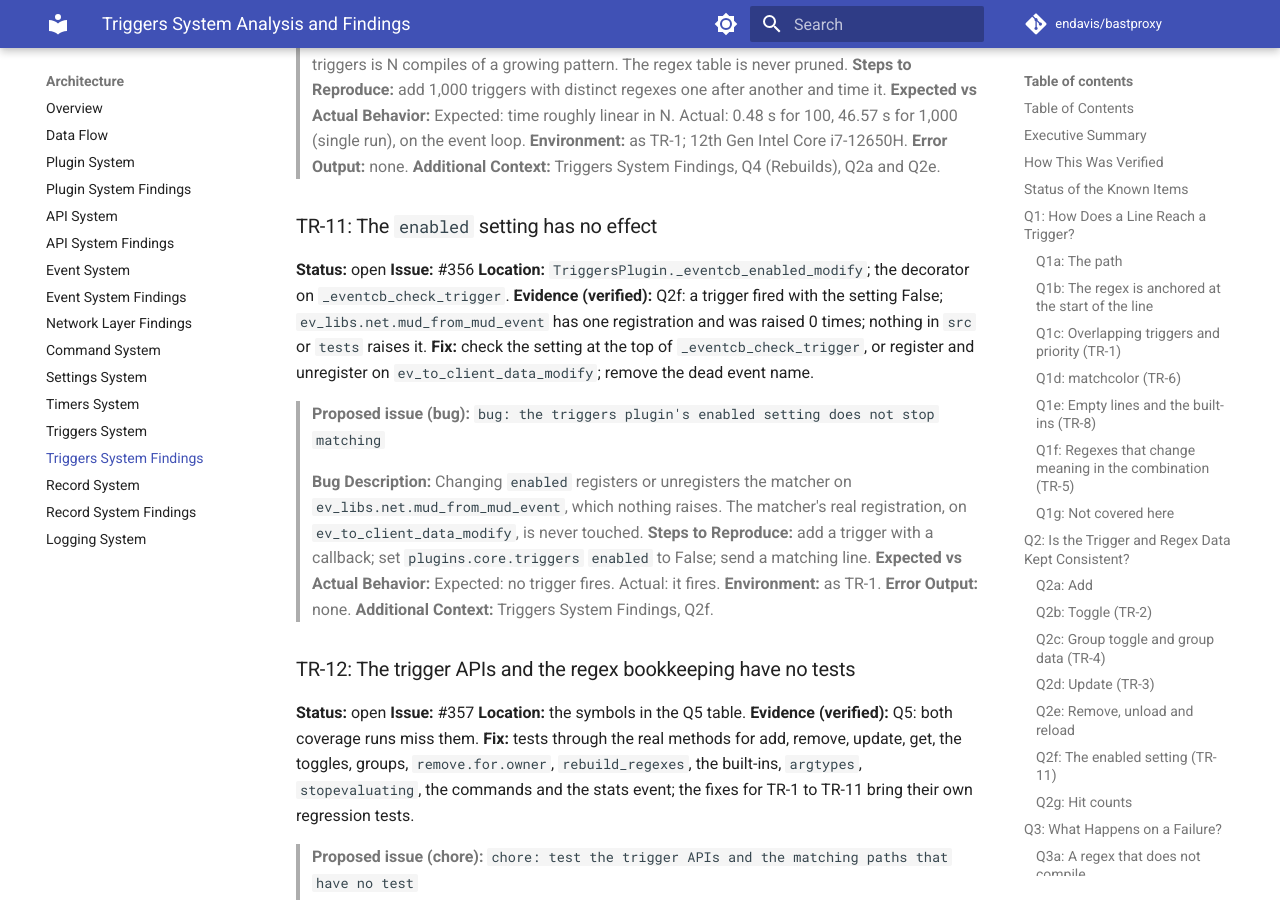
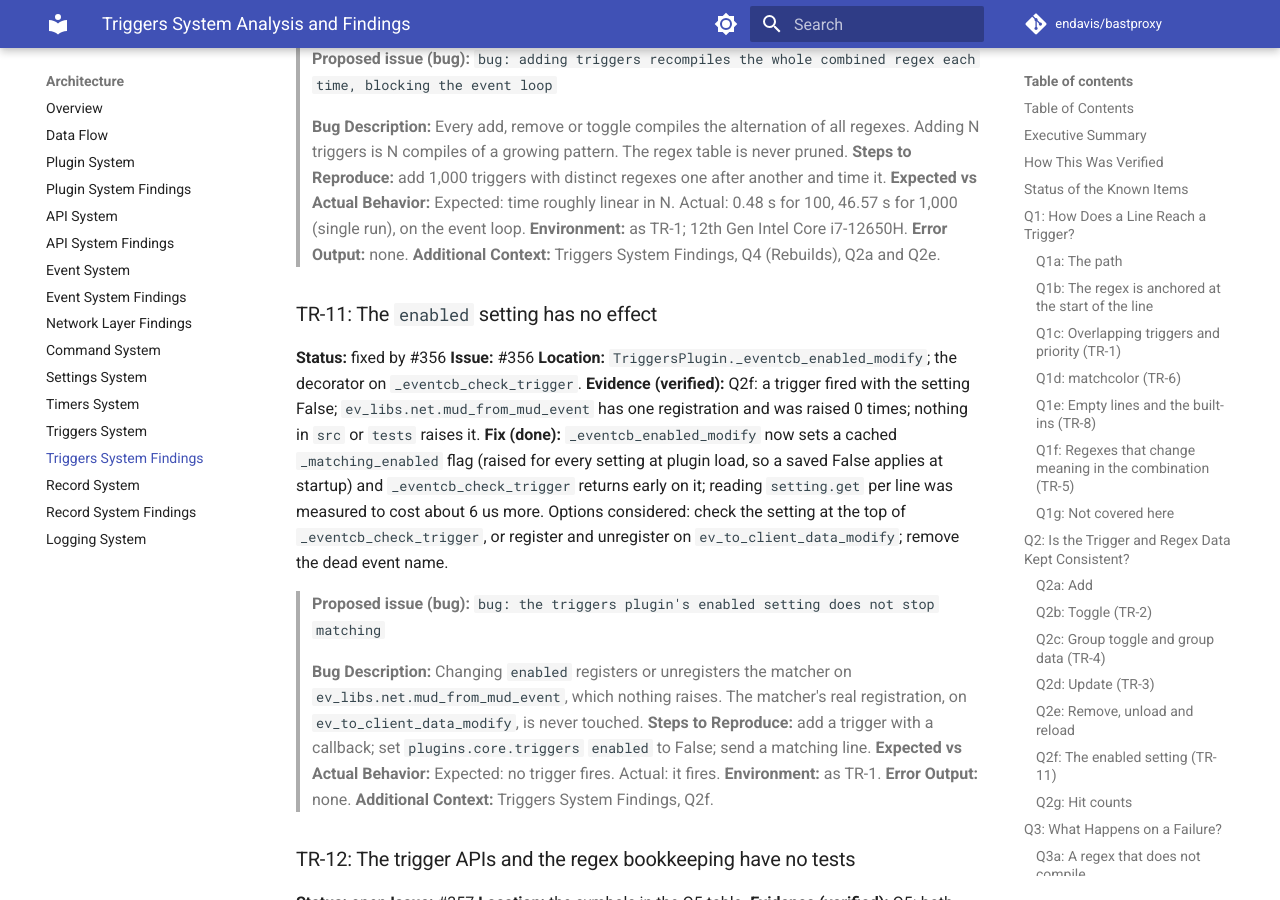
Before and after one commit to endavis/bastproxy, an MkDocs documentation site: the page built from docs/claude/triggers_system_findings.md, in a window 1280 px wide and 900 px high, scrolled down 30475 px. Built offline with MkDocs 1.6.1 and Material for MkDocs 9.7.7, drawn with Linux system fonts in a browser that asks for light colours; comment, search, counter and statistics services are not loaded; some of the changed text lies outside the part shown.

Commit message:
fix: make the triggers plugin's enabled setting stop matching (merges PR #367, addresses #356)
* fix: make the triggers plugin's enabled setting stop matching (addresses #356)

The setting registered and unregistered the matcher on an event nothing
raises, so turning it off changed nothing. Remove that handler and have
the matcher return early while the setting is False, which also covers a
value saved as False at startup. Update TR-11 and the pages that
described the old behaviour.

Co-Authored-By: Claude Opus 5.5 <noreply@anthropic.com>
Claude-Session: https://claude.ai/code/session_01NXu1sbBxFsEQW16MiZv7Je

* fix: cache the triggers enabled setting instead of reading it per line (addresses #356)

Reading the setting in the matcher cost three extra API dispatches on
every MUD line. Keep it in a flag that the enabled-modified handler
updates; the settings plugin raises that event for every setting at
plugin load, so a value saved as False still applies at startup.

Co-Authored-By: Claude Opus 5.5 <noreply@anthropic.com>
Claude-Session: https://claude.ai/code/session_01NXu1sbBxFsEQW16MiZv7Je

---------

Co-authored-by: Claude Opus 5.5 <noreply@anthropic.com>

```diff
--- a/docs/claude/triggers_system_findings.md
+++ b/docs/claude/triggers_system_findings.md
@@ -58,7 +58,7 @@ below (TR-1 to TR-14); eleven are defects found by running the code.
   call that added it. Numeric backreferences and a literal `\?P<x>` are changed silently.
 - **A failure inside matching drops the rest of the line's triggers** (TR-7, fixed by #359 and #352): an `argtypes` conversion that
   raises, or a callback that removes its own trigger, ends `_eventcb_check_trigger` for that line.
-- **The `enabled` setting does nothing** (TR-11), `matchcolor` only works for regexes that also match the
+- **The `enabled` setting did nothing** (TR-11, fixed by #356), `matchcolor` only works for regexes that also match the
   uncoloured text (TR-6, fixed by #359), and triggers without a regex, the three built-ins included, raise `KeyError` from
   remove and toggle (TR-8, fixed by #359 and #353).
 - **Unload is clean for triggers and their callbacks** (Q2e, **verified**), including an owner that has a trigger without a regex (TR-8, fixed by #353).
@@ -122,7 +122,7 @@ Verification used throwaway scripts, deleted afterwards and not part of the repo
 | #257: `trigger.register` passed its keyword arguments positionally | **Fixed, and holds** (**verified**: `tests/plugins/core/triggers/test_trigger_register_kwargs.py` passes; the probes registered callbacks with `prio=1` through `trigger.register`). | #257 |
 | #335: the debug line for an unmatched line is built only when logged | **Settled** (**verified**: `tests/plugins/core/triggers/test_trigger_debug_log_lazy.py` passes). | #335 |
 | #61: triggers match MXP-stripped text | **Holds** (**verified**: `tests/plugins/core/triggers/test_trigger_mxp.py` passes; `noansi` and `colorcoded` both strip MXP first, **read**). | #61 |
-| To check: does turning the `enabled` setting off stop matching? | **No** (**verified**, Q2f). The setting has no effect. | TR-11 |
+| To check: does turning the `enabled` setting off stop matching? | **No, before #356** (**verified**, Q2f). Fixed by #356: `_eventcb_check_trigger` returns early while the cached setting is False. | TR-11 |
 | To check: does a line that two triggers match fire both, and does order or priority decide? | **Only with the same regex.** With different regexes only the first added fires; `priority` is not read (**verified**, Q1c). | TR-1 |
 | To check: which triggers are live when the combined regex fails to compile? | **The ones in the last pattern that compiled.** Triggers added later never fire, and the offending trigger never fires either (**verified**, Q3b). | TR-5 |
 
@@ -305,6 +305,8 @@ including `regex`, before the new regex is compiled (**read**).
 
 ### Q2f: The `enabled` setting (TR-11)
 
+Fixed by #356; this is what was found before the fix.
+
 With the setting True a line fired its trigger. After `setting.set("plugins.core.triggers", "enabled", False)`
 the same line fired it again. `_eventcb_enabled_modify` registers and unregisters `_eventcb_check_trigger` on
 `ev_libs.net.mud_from_mud_event`; that event exists only because of this registration (priority 1, raised 0
@@ -503,7 +505,7 @@ Greps, all scoped to `src/bastproxy/plugins/core/triggers` with `--include=*.py`
 | 1 | **One combined alternation for all triggers** | `TriggersPlugin.rebuild_regexes`, `_eventcb_check_trigger` | Yes | **Change (TR-14).** It makes one `match` call per line, which is what it is for, but it is the cause of TR-1, TR-5 and TR-6 and of the rebuild cost in TR-10. Q8 compares the alternatives. |
 | 2 | **Triggers delivered as raised events** (observer): one event per trigger, callbacks registered on it | `TriggerItem.raisetrigger`, `_api_trigger_register` | Yes | **Keep.** It gives callbacks priorities, isolation of a failing callback (Q3d) and the `detail` display for free, and it is the plugin-facing contract. It costs about 110 us per match (Q4); what should change is raising `beall` and `all` with no listener (TR-8). |
 | 3 | **Ids built from strings**: `t_<owner>_<name>`, `reg_<n>` | `create_trigger_id`, `create_regex_id` | No | **Change (TR-4, TR-9).** `reg_<n>` is a counter and is fine. The trigger id is the cause of TR-4 (an id passed where a name is expected) and of the two-way lookup in `trigger.register`, which accepts either. Owner ids contain dots and names can contain anything, so an id cannot be split back into its parts. Key triggers by `(owner_id, name)` or pass ids and names as different parameters. |
-| 4 | **The matcher registered twice**: by decorator on one event and by hand on another | `_eventcb_check_trigger`, `_eventcb_enabled_modify` | No | **Change (TR-11).** The hand registration is on an event nothing raises. |
+| 4 | **The matcher registered twice**: by decorator on one event and by hand on another | `_eventcb_check_trigger`, `_eventcb_enabled_modify` | No | **Changed (TR-11, fixed by #356).** The hand registration was on an event nothing raises; the handler now sets a cached flag the matcher checks. |
 | 5 | **`TriggerItem` as an attribute bag** with one behaviour | `TriggerItem` | No | **Change (TR-2, TR-3).** State that belongs to the item (`enabled`, group membership, the regex) is also kept in three plugin dictionaries and they drift (Q2b, Q2c). `trigger.update` treats it as a dictionary. Make it a dataclass that owns its state, with the plugin's indexes derived from it. |
 | 6 | **Parallel indexes that only grow** | `regexes`, `regex_lookup_to_id`, `trigger_groups` | Yes | **Change (TR-4, TR-10).** Nothing removes an entry (Q2c, Q2e). |
 | 7 | **Silent failures**: log an error and return `False` or `None`; no exception | `_api_trigger_add`, `_api_trigger_update`, `_api_trigger_remove`, `_api_trigger_toggle_enable`, `_api_trigger_toggle_omit`, `_api_group_toggle_enable`, `rebuild_regexes` | No | **Change (TR-5, TR-9).** `AGENTS.md` asks for an error with context. Three shapes are in use: `False`, `None` with a log, and nothing at all (an unknown group). `rebuild_regexes` is the costly one: the caller is told the add worked. Two APIs raise `KeyError` by accident instead (`trigger.register`, `trigger.unregister`). |
@@ -915,12 +917,12 @@ regex entry when its last trigger goes; create the entry only after the compile
 
 ### TR-11: The `enabled` setting has no effect
 
-**Status:** open
+**Status:** fixed by #356
 **Issue:** #356
 **Location:** `TriggersPlugin._eventcb_enabled_modify`; the decorator on `_eventcb_check_trigger`.
 **Evidence (verified):** Q2f: a trigger fired with the setting False; `ev_libs.net.mud_from_mud_event` has one
 registration and was raised 0 times; nothing in `src` or `tests` raises it.
-**Fix:** check the setting at the top of `_eventcb_check_trigger`, or register and unregister on
+**Fix (done):** `_eventcb_enabled_modify` now sets a cached `_matching_enabled` flag (raised for every setting at plugin load, so a saved False applies at startup) and `_eventcb_check_trigger` returns early on it; reading `setting.get` per line was measured to cost about 6 us more. Options considered: check the setting at the top of `_eventcb_check_trigger`, or register and unregister on
 `ev_to_client_data_modify`; remove the dead event name.
 
 > **Proposed issue (bug):** `bug: the triggers plugin's enabled setting does not stop matching`
```
Also changed, not shown: other parts of docs/claude/triggers_system_findings.md (+1 -1 lines), docs/claude/event_system.md (+1 -1 lines), docs/claude/triggers_system.md (+1 -1 lines), 2 other files.
